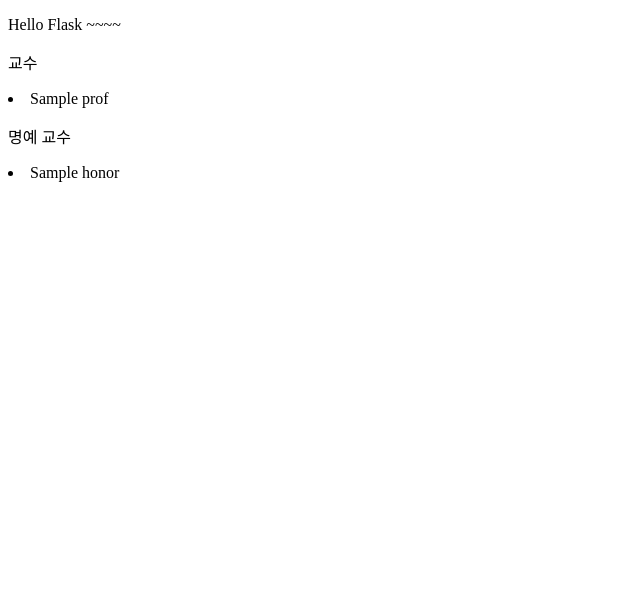
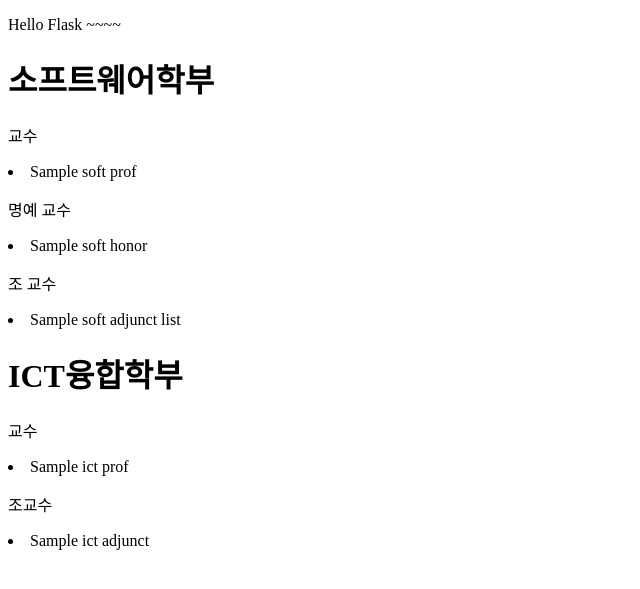
Before and after one commit to Jaram2019/Jaram-Professor-Crawling-Wiki, a Flask app: template templates/index.html in a window 1280 px wide. Shown: the top 589 px of the page, without its empty margins (0-640 px from the left). Run offline with Flask 2, Linux system fonts and the light colour scheme; the template is opened without the code that fills it: most values are stand-ins (such as "Sample title", 1, 10 or a date in 2020); parts of the project's set-up code (start-up, migrations or seed data) failed here and were passed over.

Commit message:
[19-01-18] :: Adding name list - Adding name list

```diff
--- a/app.py
+++ b/app.py
@@ -17,6 +17,14 @@
 
 app = Flask(__name__)
 
+# Crawling Data
+ip_adjunct_data = ip.get_adjunct()
+ip_prof_data = ip.get_prof()
+
+sp_adjunct_data = sp.get_adjunct()
+sp_prof_data = sp.get_prof()
+sp_honor_data = sp.get_honor()
+
 
 def find_in_dict(dict_, find_value, f="key"):
     if f == "key":
@@ -33,16 +41,19 @@
 
 @app.route("/")
 def root():
-    prof_list = ["김나연", "박창선", "정병길", "정회성"]
-    honor_list = ["a", "b", "c", "d"]
+    soft_prof_list = sp_prof_data[0]
+    soft_honor_list = sp_honor_data[0]
+    soft_adjunct_list = sp_adjunct_data[0]
 
-    # sp.get_adjunct()
-    # sp.get_prof()
-    # sp.get_honor()
-    #
-    # ip.get_prof()
-    # ip.get_adjunct()
-    return render_template("index.html", prof_list=prof_list, honor_list=honor_list)
+    ict_adjunct_list = ip_adjunct_data[0]
+    ict_prof_list = ip_prof_data[0]
+
+    return render_template("index.html",
+                           soft_prof_list=soft_prof_list,
+                           soft_honor_list=soft_honor_list,
+                           soft_adjunct_list=soft_adjunct_list,
+                           ict_adjunct_list=ict_adjunct_list,
+                           ict_prof_list=ict_prof_list)
 
 
 @app.route("/software_professor/<name>")
--- a/templates/index.html
+++ b/templates/index.html
@@ -6,13 +6,27 @@
 </head>
 <body>
     <p>Hello Flask ~~~~</p>
+    <h1>소프트웨어학부</h1>
     <p>교수</p>
-        {% for name in prof_list %}
+        {% for name in soft_prof_list %}
             <li>{{ name }}</li>
         {% endfor %}
     <p>명예 교수</p>
-        {% for name in honor_list %}
+        {% for name in soft_honor_list %}
             <li>{{ name }}</li>
         {% endfor %}
+    <p>조 교수</p>
+        {% for name in soft_adjunct_list_list %}
+            <li>{{ name }}</li>
+        {% endfor %}
+    <h1>ICT융합학부</h1>
+    <p>교수</p>
+        {% for name in ict_prof_list %}
+            <li>{{ name }}</li>
+        {% endfor %}
+    <p>조교수</p>
+    {% for name in ict_adjunct_list %}
+        <li>{{ name }}</li>
+    {% endfor %}
 </body>
 </html>
```
